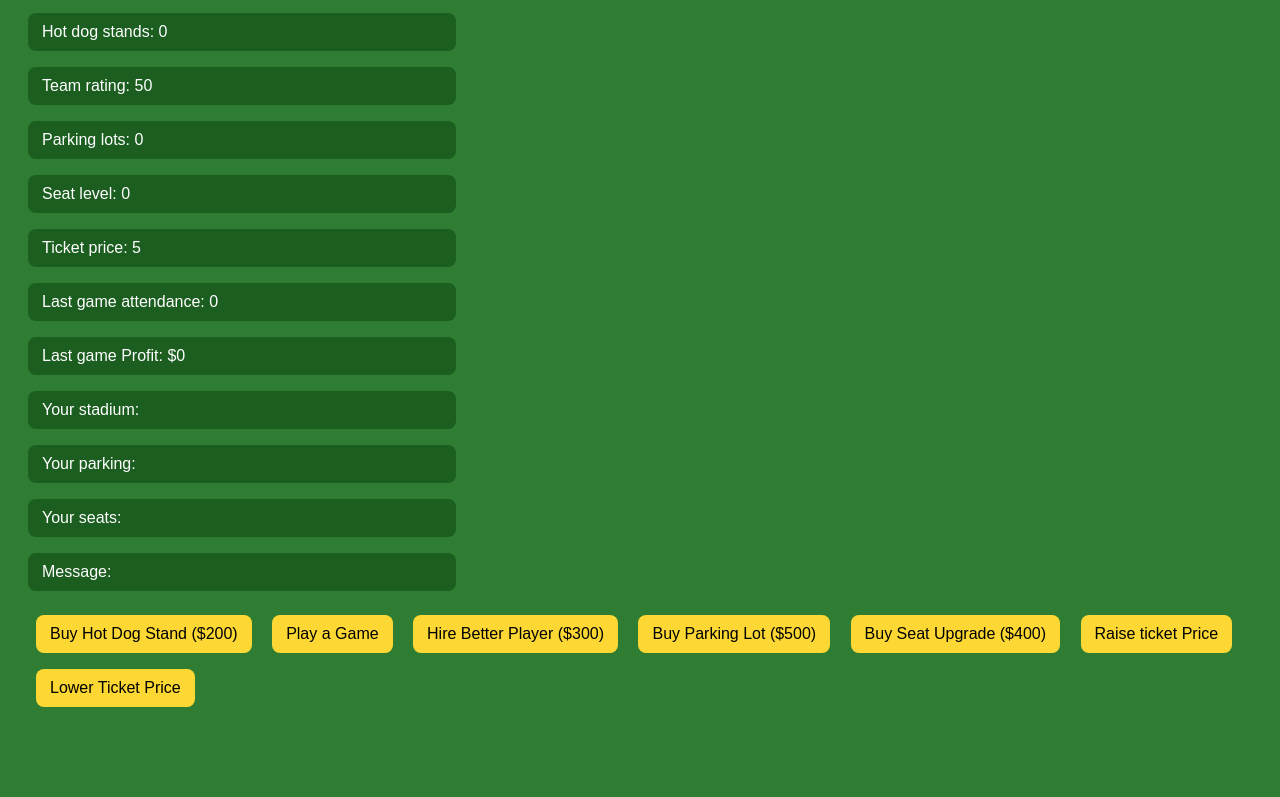
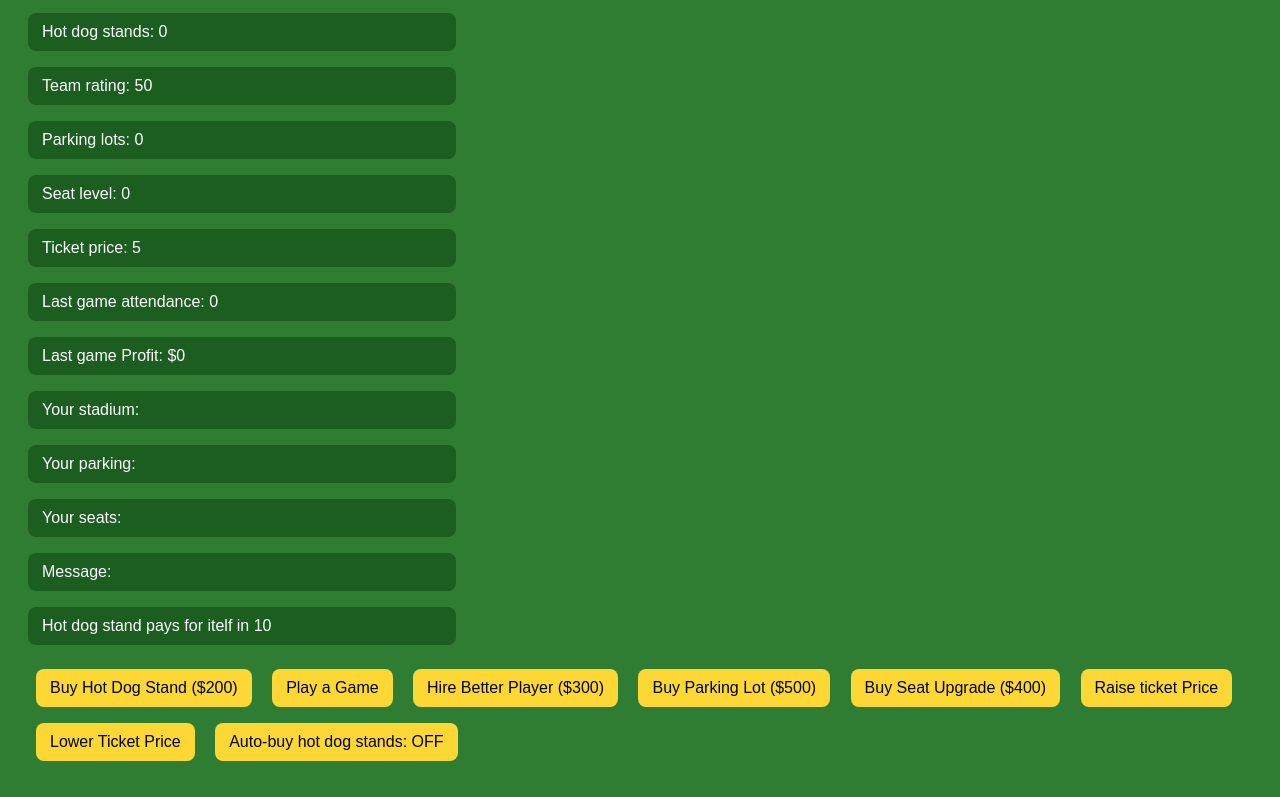
Before and after one commit to Marcschlosser/Stadium-Builder, a plain HTML site: page index.html in a window 1280 px wide. Shown: the part 149-946 px from the top of the page. Before the commit the page ends 892 px from the top, so only its background shows below. Drawn offline with Linux system fonts and the light colour scheme.

Commit message:
Add payback line and auto-buy switch

```diff
--- a/index.html
+++ b/index.html
@@ -46,7 +46,7 @@
             <p>Your parking: <span id="lotsField"></span></p>
             <p>Your seats: <span id="seatsField"></span></p>
             <p>Message: <span id="message"></span></p>
-
+            <p>Hot dog stand pays for itelf in <span id="standPayback"></span></p>
 
 
             <button onclick="buyStand()">Buy Hot Dog Stand ($200)</button>
@@ -56,6 +56,7 @@
             <button onclick="buySeatUpgrade()">Buy Seat Upgrade ($400)</button>
             <button onclick="changePrice(1)">Raise ticket Price</button>
             <button onclick="changePrice(-1)">Lower Ticket Price</button>
+            <button id="autoBtn" onclick="toggleAutoBuy()">Auto-buy hot dog stands: OFF</button>
 
 
             <script>
@@ -66,6 +67,7 @@
                 let parkingLots = 0;
                 let seatLevel = 0;
                 let ticketPrice =5;
+                let autoBuy = false;
 
 
              function buyStand() {
@@ -108,6 +110,9 @@
                     let costs = 100 + stands * 5 + parkingLots * 10;
                     let profit = income - costs;
                     money = money + profit;
+                    if (autoBuy && money >= 200){
+                        buyStand();
+                    }
 
                     document.getElementById("money").textContent = money;
                     document.getElementById("attendance").textContent = attendance;
@@ -164,8 +169,19 @@
                     }
                     document.getElementById("price").textContent = ticketPrice;
                 }
+                function toggleAutoBuy() {
+                    autoBuy = !autoBuy;
+                 if (autoBuy) {
+                 document.getElementById("autoBtn").textContent = "Auto-buy hot dog stand: ON";
+                } else {
+                    document.getElementById("autoBtn").textContent = "Auto-buy hot dog stand: OFF";
+                }
+            }
 
 
+
+                let standPayback = 200 / (25 - 5);
+                document.getElementById("standPayback").textContent = standPayback;
 
             </script>
 
```
